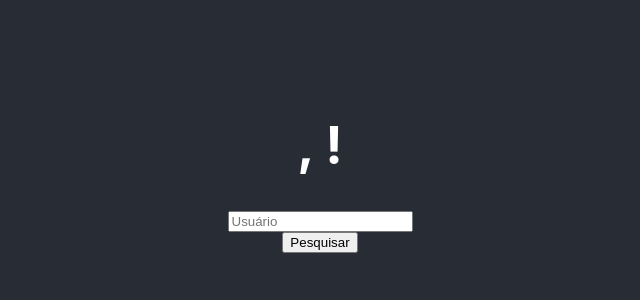
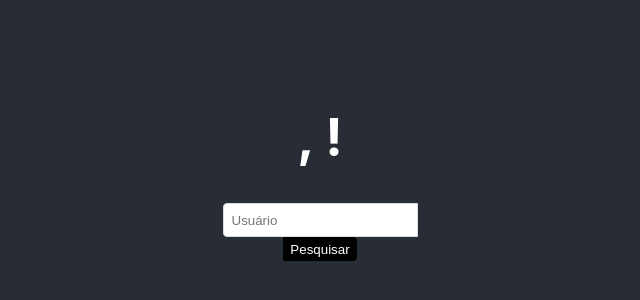
Before and after one commit to matheustakasaki/hiring-coders-react, a React (Create React App) app in the folder gamagit/: page / in a window 1280 px wide. Shown: the part 234-534 px from the top of the page, without its empty margins (320-960 px from the left). Built offline with nearby package versions, Linux system fonts and the light colour scheme.

Commit message:
Aprimorando css

```diff
--- a/gamagit/src/Pages/Home/index.js
+++ b/gamagit/src/Pages/Home/index.js
@@ -2,23 +2,38 @@
 import React, { useState } from 'react';
 import '../../App.css'
 import axios from 'axios'
+import { Input, Button, Container } from './styled';
 
 function Home(props) {
 
   const [usuario, setUsuario] = useState('')
   function handlePesquisa() {
 
-    axios.get(`https://api.github.com/users/${usuario}/repos`).then(res => console.log(res.data))
+    axios.get(`https://api.github.com/users/${usuario}/repos`).then(res => {
+      const repositories = res.data;
+
+      const repositoriesName = []
+
+      repositories.map((item) => {
+        repositoriesName.push(item.name);
+      });
+      localStorage.setItem('repositoriesName:', JSON.stringify(repositoriesName))
+      JSON.stringify(repositories);
+
+    })
   }
 
   return (
     <>
       <div className="App">
         <header className="App-header">
+          <Container>
 
-          <h1>{props.title}, {usuario}!</h1>
-          <input className='usuarioInput' placeholder='Usuário' value={usuario} onChange={e => setUsuario(e.target.value)} />
-          <button type='button' onClick={handlePesquisa}>Pesquisar</button>
+            <h1>{props.title}, {usuario}!</h1>
+            <Input className='usuarioInput' placeholder='Usuário' value={usuario} onChange={e => setUsuario(e.target.value)} />
+            <Button type='button' onClick={handlePesquisa}>Pesquisar</Button>
+
+          </Container>
         </header>
       </div>
     </>
--- a/gamagit/src/Pages/Home/styled.js
+++ b/gamagit/src/Pages/Home/styled.js
@@ -7,6 +7,7 @@ export const Container = styled.div`
     display: flex;
     align-items:center;
     justify-content:center;
+    flex-direction: column;
 `
 
 export const Input = styled.input`
```
